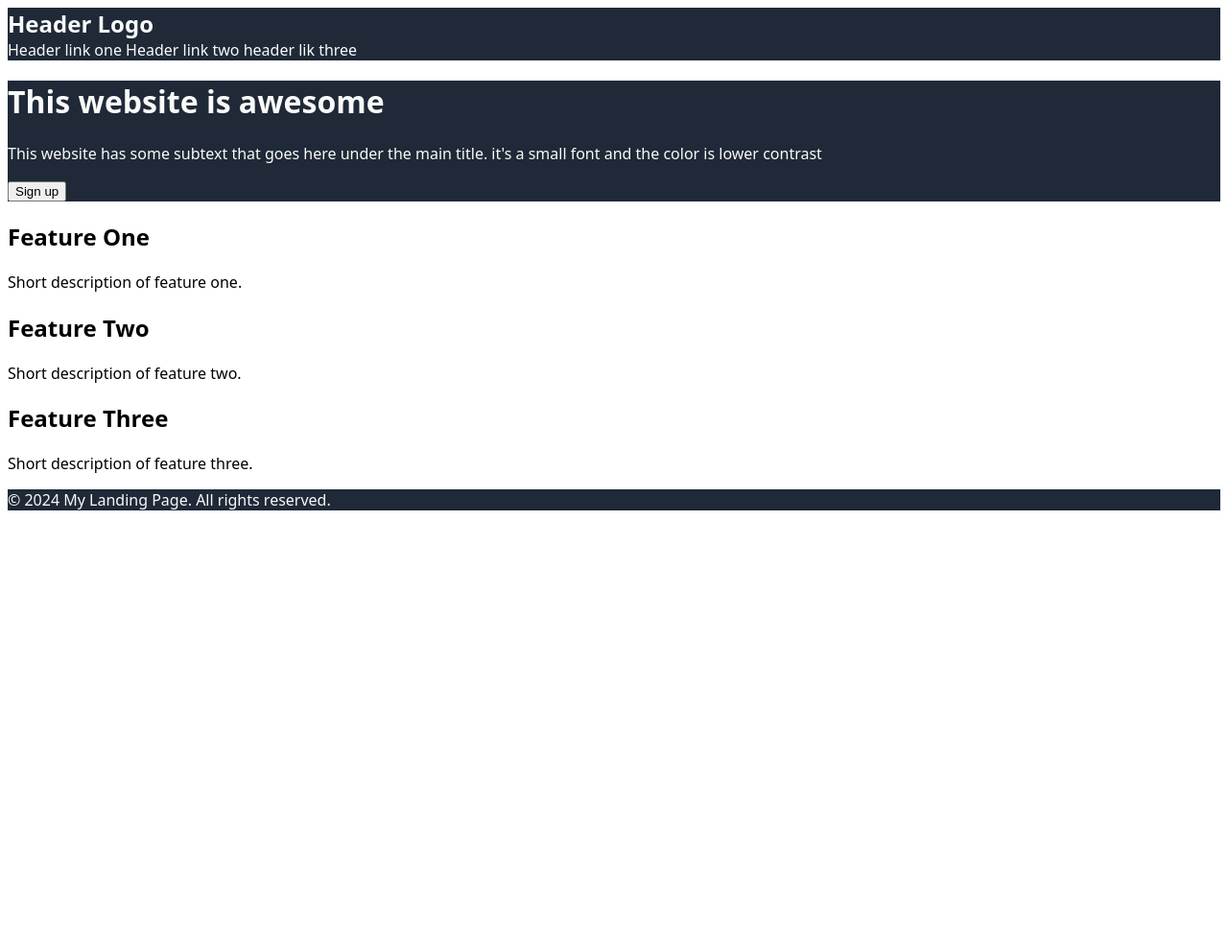
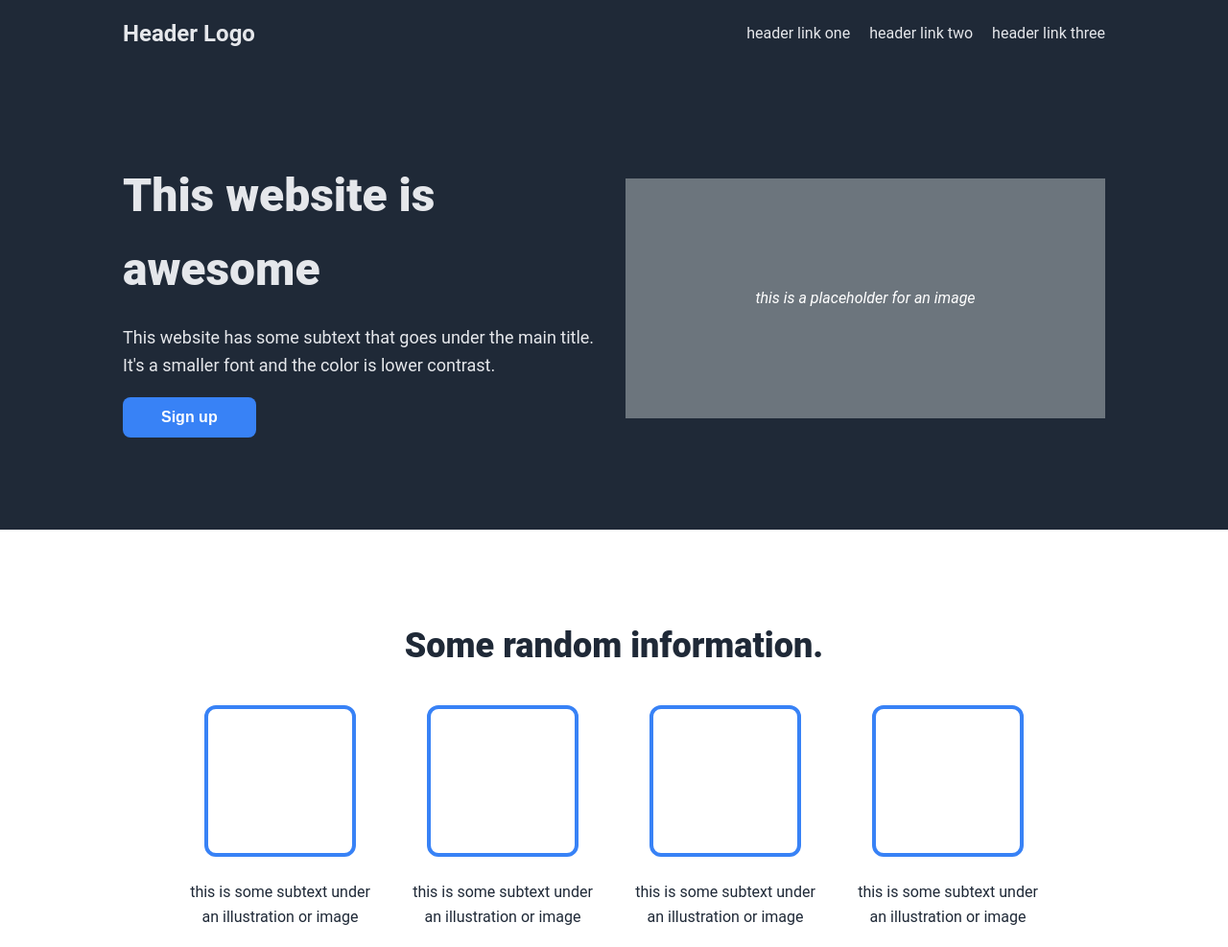
Before and after one commit to denzalovera/landing-page, a plain HTML site: page index.html in a window 1280 px wide. Shown: the top 987 px of the page at 96% size. Before the commit the page ends 800 px from the top, so only its background shows below. Drawn offline with Linux system fonts and the light colour scheme.

Commit message:
finished work

```diff
--- a/index.html
+++ b/index.html
@@ -3,41 +3,73 @@
 <head>
     <meta charset="UTF-8">
     <meta name="viewport" content="width=device-width, initial-scale=1.0">
+    <title>Awesome Website</title>
     <link rel="stylesheet" href="style.css">
-    <title>Landing Page</title>
 </head>
 <body>
-    <div class="header">
+    <header>
         <div class="logo">Header Logo</div>
-      <div class="nav">
-        <a href="#">Header link one</a>
-        <a href="#">Header link two</a>
-        <a href="#">header lik three</a>
+        <nav>
+            <a href="#">header link one</a>
+            <a href="#">header link two</a>
+            <a href="#">header link three</a>
+        </nav>
+    </header>
+
+    <main>
+        <section class="hero-section">
+            <div class="hero-content">
+                <h1>This website is awesome</h1>
+                <p>This website has some subtext that goes under the main title. It's a smaller font and the color is lower contrast.</p>
+                <button>Sign up</button>
+            </div>
+            <div class="hero-image-placeholder">
+                <p>this is a placeholder for an image</p>
+            </div>
+        </section>
+
+        <section class="info-section">
+            <h2>Some random information.</h2>
+            <div class="info-container">
+                <div class="info-item">
+                    <div class="image-placeholder"></div>
+                    <p>this is some subtext under an illustration or image</p>
+                </div>
+                <div class="info-item">
+                    <div class="image-placeholder"></div>
+                    <p>this is some subtext under an illustration or image</p>
+                </div>
+                <div class="info-item">
+                    <div class="image-placeholder"></div>
+                    <p>this is some subtext under an illustration or image</p>
+                </div>
+                <div class="info-item">
+                    <div class="image-placeholder"></div>
+                    <p>this is some subtext under an illustration or image</p>
                 </div>
             </div>
-    <div class="hero">
-      <div class="hero-content">
-        <h1>This website is awesome</h1>
-        <p>This website has some subtext that goes here under the main title. it's a small font and the color is lower contrast</p>
+        </section>
+
+        <section class="quote-section">
+            <p class="quote">
+                This is an inspiring quote, or a testimonial from a customer. Maybe it's just filling up space, or maybe people will actually read it. Who knows? All I know is that it looks nice.
+            </p>
+            <p class="author">-Thor, God of Thunder</p>
+        </section>
+
+        <section class="cta-section">
+            <div class="cta-content">
+                <div class="cta-text">
+                    <p><strong>Call to action! it's time!</strong></p>
+                    <p>Sign up for our product by clicking that button right over there!</p>
+                </div>
                 <button>Sign up</button>
             </div>
-    </div>
-    <div class="features">
-      <div class="feature">
-        <h2>Feature One</h2>
-        <p>Short description of feature one.</p>
-      </div>
-      <div class="feature">
-        <h2>Feature Two</h2>
-        <p>Short description of feature two.</p>
-      </div>
-      <div class="feature">
-        <h2>Feature Three</h2>
-        <p>Short description of feature three.</p>
-      </div>
-    </div>
-    <div class="footer">
-      <p>&copy; 2024 My Landing Page. All rights reserved.</p>
-    </div>
+        </section>
+    </main>
+
+    <footer>
+        <p>Copyright © The Odin Project 2021</p>
+    </footer>
 </body>
 </html>
--- a/style.css
+++ b/style.css
@@ -1,19 +1,183 @@
-body{
-    font-family: system-ui, -apple-system, BlinkMacSystemFont, 'Segoe UI', Roboto, Oxygen, Ubuntu, Cantarell, 'Open Sans', 'Helvetica Neue', sans-serif;
+:root {
+    --primary-color: #3882f6; /* Used for buttons and CTA */
+    --hero-bg-color: #1f2937; /* Dark background */
+    --main-bg-color: #e5e7eb; /* Light gray background */
+    --quote-bg-color: #f9faf8; /* Off-white for quote section */
+    --text-color: #1f2937;
+    --subtext-color: #e5e7eb; /* Lighter text color for dark backgrounds */
+    --secondary-text-color: #6c757d;
+    --quote-text-color: #1f2937;
+    --footer-bg-color: #1f2937;
+    --footer-text-color: #e5e7eb;
 }
 
-a{
-    text-decoration: none;
-    color: #f9faf9;
+body {
+    font-family: 'Roboto', sans-serif; /* Example font */
+    margin: 0;
+    line-height: 1.6;
+    color: var(--text-color);
 }
 
-.header,
-.hero,
-.footer {
-    background: #1f2937;
-    color: #f9faf9;
+header {
+    background-color: var(--hero-bg-color);
+    color: var(--subtext-color);
+    display: flex;
+    justify-content: space-between;
+    align-items: center;
+    padding: 1rem 10%;
 }
-.logo {
-    font-weight: bolder;
+
+header .logo {
     font-size: 24px;
+    font-weight: bold;
 }
+
+header nav a {
+    color: var(--subtext-color);
+    text-decoration: none;
+    margin-left: 1rem;
+}
+
+.hero-section {
+    background-color: var(--hero-bg-color);
+    color: var(--subtext-color);
+    display: flex;
+    justify-content: center;
+    align-items: center;
+    padding: 6rem 10%;
+    gap: 2rem;
+}
+
+.hero-content {
+    flex: 1;
+}
+
+.hero-content h1 {
+    font-size: 48px;
+    font-weight: 900;
+    margin: 0 0 0.5rem;
+}
+
+.hero-content p {
+    font-size: 18px;
+    color: var(--subtext-color);
+}
+
+.hero-image-placeholder {
+    background-color: #6c757d;
+    height: 250px;
+    width: 500px;
+    display: flex;
+    justify-content: center;
+    align-items: center;
+    color: #fff;
+    font-style: italic;
+}
+
+button {
+    background-color: var(--primary-color);
+    color: #fff;
+    border: none;
+    padding: 0.75rem 2.5rem;
+    border-radius: 8px;
+    cursor: pointer;
+    font-size: 16px;
+    font-weight: bold;
+}
+
+.info-section {
+    background-color: #fff;
+    text-align: center;
+    padding: 4rem 10%;
+}
+
+.info-section h2 {
+    font-size: 36px;
+    font-weight: 900;
+    margin-bottom: 2rem;
+}
+
+.info-container {
+    display: flex;
+    justify-content: center;
+    gap: 2rem;
+}
+
+.info-item {
+    width: 200px;
+    display: flex;
+    flex-direction: column;
+    align-items: center;
+    text-align: center;
+}
+
+.image-placeholder {
+    width: 150px;
+    height: 150px;
+    border: 4px solid var(--primary-color);
+    border-radius: 12px;
+    margin-bottom: 0.5rem;
+}
+
+.quote-section {
+    background-color: var(--main-bg-color);
+    padding: 6rem 20%;
+    text-align: center;
+}
+
+.quote {
+    font-size: 36px;
+    font-style: italic;
+    font-weight: lighter;
+    color: var(--quote-text-color);
+    margin: 0;
+}
+
+.author {
+    text-align: right;
+    font-weight: bold;
+    font-size: 20px;
+    margin-top: 1rem;
+}
+
+.cta-section {
+    background-color: #fff;
+    padding: 4rem 10%;
+    display: flex;
+    justify-content: center;
+}
+
+.cta-content {
+    background-color: var(--primary-color);
+    color: #fff;
+    padding: 3rem 8%;
+    border-radius: 8px;
+    display: flex;
+    justify-content: space-between;
+    align-items: center;
+    width: 100%;
+    max-width: 1000px;
+}
+
+.cta-text p:first-child {
+    font-size: 24px;
+    font-weight: bold;
+    margin: 0;
+}
+
+.cta-text p:last-child {
+    font-size: 18px;
+    margin: 0;
+    color: #e5e7eb;
+}
+
+.cta-content button {
+    border: 2px solid #fff;
+}
+
+footer {
+    background-color: var(--footer-bg-color);
+    color: var(--footer-text-color);
+    text-align: center;
+    padding: 1.5rem 0;
+}
```
Also changed, not shown: 1 other file. Lines whose indentation alone changed are shown as unchanged.
